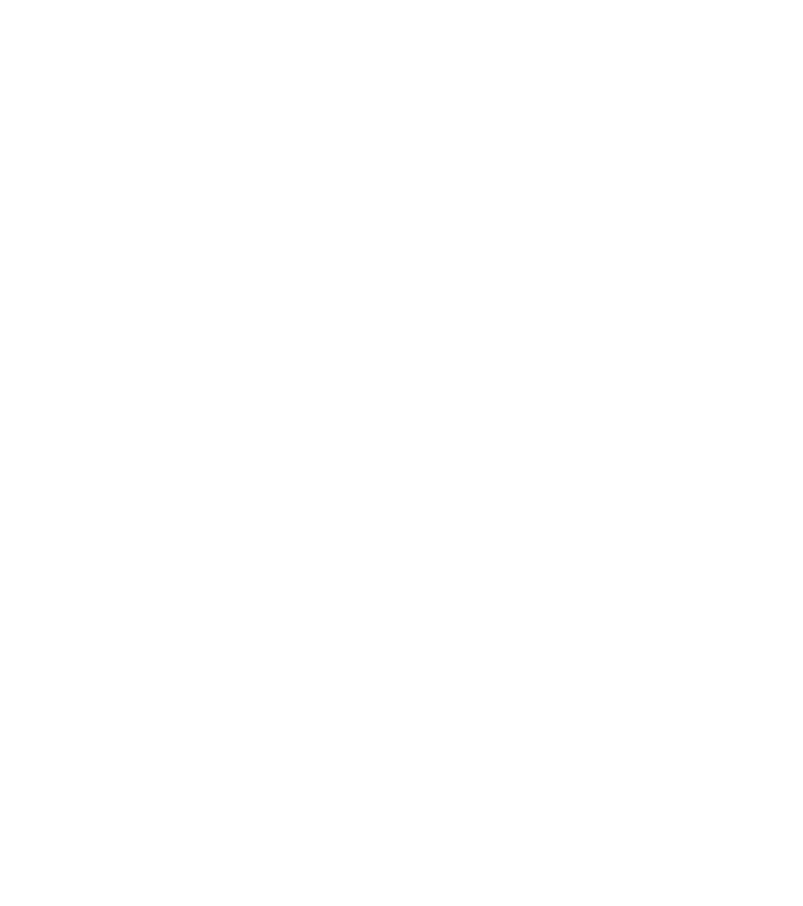
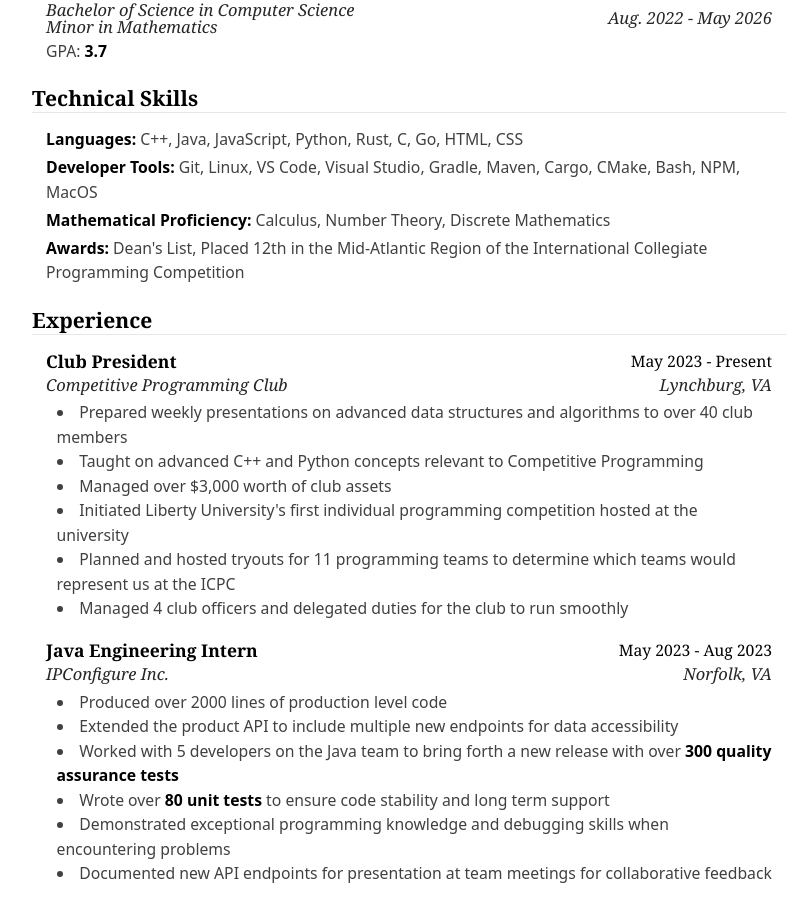
Before and after one commit to snehilshah/cv.srshah, a SvelteKit app: page /resume in a window 1280 px wide. Before the commit this address had no page. Shown: the part 175-1081 px from the top of the page, without its empty margins (231-1034 px from the left). Before the commit the page ends 800 px from the top, so only its background shows below. Built offline with nearby package versions, Linux system fonts and the light colour scheme; a web font is replaced by a local one.

Commit message:
many changes

```diff
--- a/src/app.html
+++ b/src/app.html
@@ -4,7 +4,7 @@
 		<meta charset="utf-8" />
 		<link rel="icon" href="%sveltekit.assets%/favicon.png" />
 		<meta name="viewport" content="width=device-width, initial-scale=1" />
-		<!-- font -->
+
 		<link rel="stylesheet" href="https://use.typekit.net/uap0crb.css" />
 		<meta name="theme-color" content="#171717" />
 		<div style="display: contents">%sveltekit.head%</div>
--- a/src/lib/Header.svelte
+++ b/src/lib/Header.svelte
@@ -29,7 +29,7 @@
 		<bi
 			class="my-2 text-xl sm:text-2xl font-livory italic font-bold text-[105%] leading-[100%] text-black dark:text-white"
 		>
-			<a href="/">Snehil Shah</a>
+			<a href="/">Aditya Sawant</a>
 			{#if page_title}
 				<span class="font-normal text-neutral-800 dark:text-neutral-200">
 					<span class="text-neutral-500 hidden sm:inline">—</span>
--- a/src/routes/+page.svelte
+++ b/src/routes/+page.svelte
@@ -69,7 +69,7 @@
 </svelte:head>
 
 <div class="pb-6">
-	<h1 class="text-4xl sm:text-5xl my-0">Hi, I'm Snehil 💖</h1>
+	<h1 class="text-4xl sm:text-5xl my-0">Hi, I'm Aditya 🦥</h1>
 	<p class="text-lg text-neutral-500">software engineer, enthusiast, and student</p>
 </div>
 
@@ -81,8 +81,8 @@
 			languages such as C++, Java, Python, and Node.
 		</p>
 		<p>
-			I serve as <b>Projects Lead</b> at
-			<a class="link" href="https://www.shahandanchor.com/research/">Research Cell</a>.
+			I serve as <b>General Co-ordinator</b> at
+			<a class="link" href="https://www.shahandanchor.com/">CSI</a>.
 		</p>
 		<p>
 			As a enthusiast, I strive to <b>share knowledge</b> in all that I do, including software
--- /dev/null
+++ b/src/routes/resume/+page.svelte
@@ -0,0 +1,216 @@
+<svelte:head>
+	<title>resume</title>
+	<meta
+		name="description"
+		content="My personal website where you can learn about me, see my resume, and some stuff that I've written"
+	/>
+	<meta name="og:title" content="Cameron Kauffman - Resume" />
+	<meta
+		name="og:description"
+		content="My personal website where you can learn about me, see my resume, and some stuff that I've written"
+	/>
+	<meta name="og:type" content="website" />
+	<meta name="og:url" content="" />
+	<meta name="og:site_name" content="" />
+	<meta name="twitter:title" content="" />
+	<meta
+		name="twitter:description"
+		content=""
+	/>
+</svelte:head>
+
+<div class="mt-4 space-y-3 text-neutral-700 dark:text-neutral-300 sm:text-lg">
+	<div class="resume-section">
+		<h2>Education</h2>
+		<div class="resume-content space-y-1">
+			<div class="spread">
+				<h3 class="resume-heading">Liberty University</h3>
+				<p>Lynchburg, VA</p>
+			</div>
+			<div class="spread">
+				<i class="leading-tight">
+					Bachelor of Science in Computer Science<br />
+					Minor in Mathematics
+				</i>
+				<i class="text-end">Aug. 2022 - May 2026</i>
+			</div>
+			<p>GPA: <b>3.7</b></p>
+		</div>
+	</div>
+	<div class="resume-section">
+		<h2>Technical Skills</h2>
+		<div class="resume-content space-y-1">
+			<p>
+				<b>Languages: </b> C++, Java, JavaScript, Python, Rust, C, Go, HTML, CSS
+			</p>
+			<p>
+				<b>Developer Tools: </b> Git, Linux, VS Code, Visual Studio, Gradle, Maven, Cargo, CMake, Bash,
+				NPM, MacOS
+			</p>
+			<p>
+				<b>Mathematical Proficiency: </b> Calculus, Number Theory, Discrete Mathematics
+			</p>
+			<p>
+				<b>Awards: </b> Dean's List, Placed 12th in the Mid-Atlantic Region of the International Collegiate
+				Programming Competition
+			</p>
+		</div>
+	</div>
+	<div class="resume-section">
+		<h2>Experience</h2>
+		<div class="resume-content space-y-5">
+			<div class="space-y-1">
+				<div class="spread">
+					<h3 class="resume-heading">Club President</h3>
+					<p class="text-end">May 2023 - Present</p>
+				</div>
+				<div class="spread">
+					<i>Competitive Programming Club</i>
+					<i>Lynchburg, VA</i>
+				</div>
+				<ul class="list-disc list-inside pl-3 pt-1">
+					<li>
+						Prepared weekly presentations on advanced data structures and algorithms to over 40 club
+						members
+					</li>
+					<li>Taught on advanced C++ and Python concepts relevant to Competitive Programming</li>
+					<li>Managed over $3,000 worth of club assets</li>
+					<li>
+						Initiated Liberty University's first individual programming competition hosted at the
+						university
+					</li>
+					<li>
+						Planned and hosted tryouts for 11 programming teams to determine which teams would
+						represent us at the ICPC
+					</li>
+					<li>Managed 4 club officers and delegated duties for the club to run smoothly</li>
+				</ul>
+			</div>
+			<div class="space-y-1">
+				<div class="spread">
+					<b class="text-xl">Java Engineering Intern</b>
+					<p class="text-end">May 2023 - Aug 2023</p>
+				</div>
+				<div class="spread">
+					<i>IPConfigure Inc.</i>
+					<i>Norfolk, VA</i>
+				</div>
+				<ul class="list-disc list-inside pl-3 pt-1">
+					<li>Produced over 2000 lines of production level code</li>
+					<li>Extended the product API to include multiple new endpoints for data accessibility</li>
+					<li>
+						Worked with 5 developers on the Java team to bring forth a new release with over <b
+							>300 quality assurance tests</b
+						>
+					</li>
+					<li>Wrote over <b>80 unit tests</b> to ensure code stability and long term support</li>
+					<li>
+						Demonstrated exceptional programming knowledge and debugging skills when encountering
+						problems
+					</li>
+					<li>
+						Documented new API endpoints for presentation at team meetings for collaborative
+						feedback
+					</li>
+				</ul>
+			</div>
+			<div class="space-y-1">
+				<div class="spread">
+					<b class="text-xl">Full Stack Developer</b>
+					<p class="text-end">July 2023 - September 2023</p>
+				</div>
+				<div class="spread">
+					<i>Pypup Inc.</i>
+					<i class="text-end">pypup.com</i>
+				</div>
+				<ul class="list-disc list-inside pl-3 pt-1">
+					<li>Redesigned the front-end of the website using Angular and Tailwind CSS</li>
+					<li>Aided in the addition of the Rust language for code submission</li>
+					<li>
+						Contributed over 30 problems and provided valuable feedback about discrepancies in the
+						website
+					</li>
+				</ul>
+			</div>
+		</div>
+	</div>
+	<div class="resume-section">
+		<h2>Projects</h2>
+		<div class="resume-content space-y-4">
+			<div class="space-y-1">
+				<div class="spread">
+					<p>
+						<b class="text-lg">Programming Club Website - lucpc.org</b><br />
+						<i>Next.js, Tailwind CSS, Google Firebase</i>
+					</p>
+					<p class="text-end">May 2023</p>
+				</div>
+				<ul class="list-disc list-inside pl-3 pt-1">
+					<li>
+						Club members are able to compete against one another through our competition page where
+						we upload weekly problems
+					</li>
+					<li>
+						Utilized the <b>Firebase Real-Time Database</b> to store user data and seamlessly implement
+						statistics for each user
+					</li>
+					<li>Added enhanced security to block evil actors from performing unauthorized use</li>
+				</ul>
+			</div>
+			<div class="space-y-1">
+				<div class="spread">
+					<p>
+						<b class="text-lg">Sudoku Solver </b> | <i>Rust</i>
+					</p>
+					<p class="text-end">March 2023</p>
+				</div>
+				<ul class="list-disc list-inside pl-3 pt-1">
+					<li>Developed a program to solve sudoku puzzles with a brute force algorithm</li>
+					<li>
+						Optimized the algorithm's performance to use the least amount of memory possible through
+						the use of bit manipulation
+					</li>
+					<li>
+						Integrated the solver with a <b>GUI</b> and compiled it to my website using
+						<b>Web Assembly</b>
+					</li>
+				</ul>
+			</div>
+			<div class="space-y-1">
+				<div class="spread">
+					<p>
+						<b class="text-lg">Language Interpreter </b> | <i>Rust</i>
+					</p>
+					<p class="text-end">June 2023</p>
+				</div>
+				<ul class="list-disc list-inside pl-3 pt-1">
+					<li>Developed an tree-walking interpreter for a programming language</li>
+					<li>
+						Added functionality to support conditionals, implicit and explicit returns, recursive
+						functions, closures, and a standard library
+					</li>
+				</ul>
+			</div>
+		</div>
+	</div>
+</div>
+
+<style lang="postcss">
+	.resume-section h2 {
+		@apply font-serif text-2xl border-b-[1px] text-black dark:text-white;
+	}
+	.resume-section .resume-content {
+		@apply sm:px-4 py-3;
+	}
+	.resume-heading {
+		@apply font-serif text-xl font-bold text-black dark:text-white;
+	}
+
+	.spread {
+		@apply flex justify-between items-center font-serif text-black dark:text-white;
+	}
+
+	i {
+		@apply font-serif text-[105%] leading-[100%] text-neutral-800 dark:text-[#D4D4D4];
+	}
+</style>
```
Also changed, not shown: src/routes/+layout.svelte (line endings or trailing spaces), 1 other file (tests, documents, lock files or other folders).
